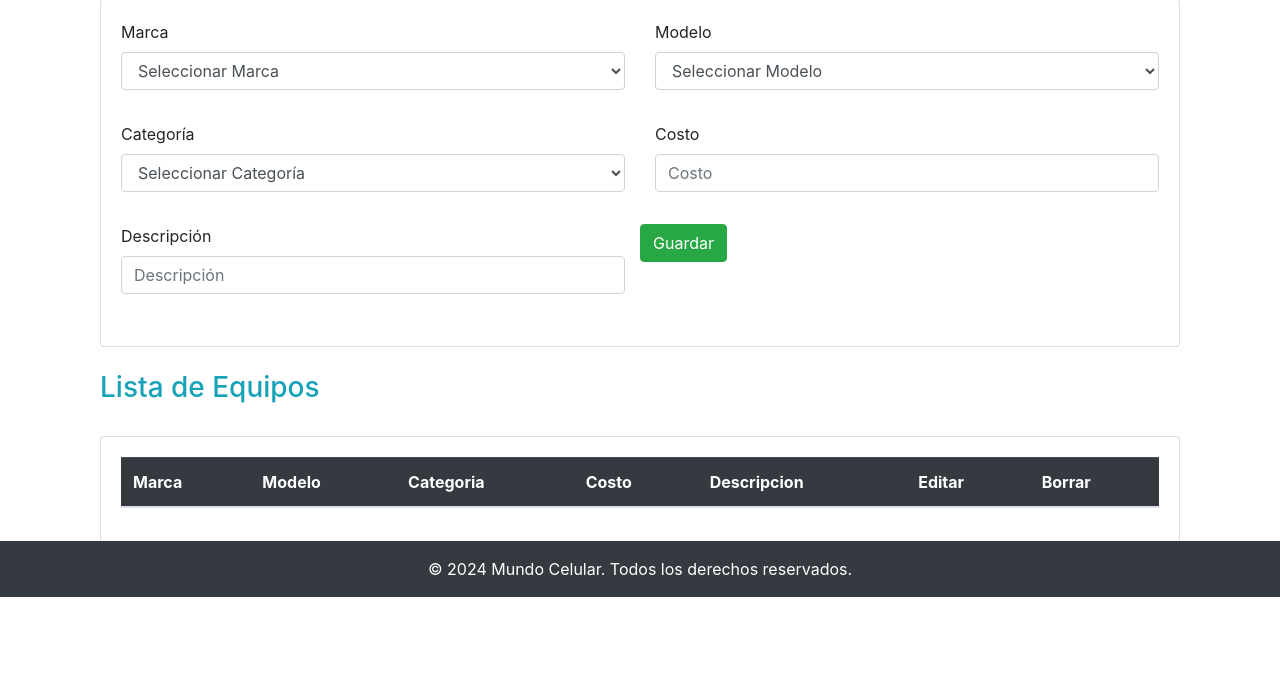
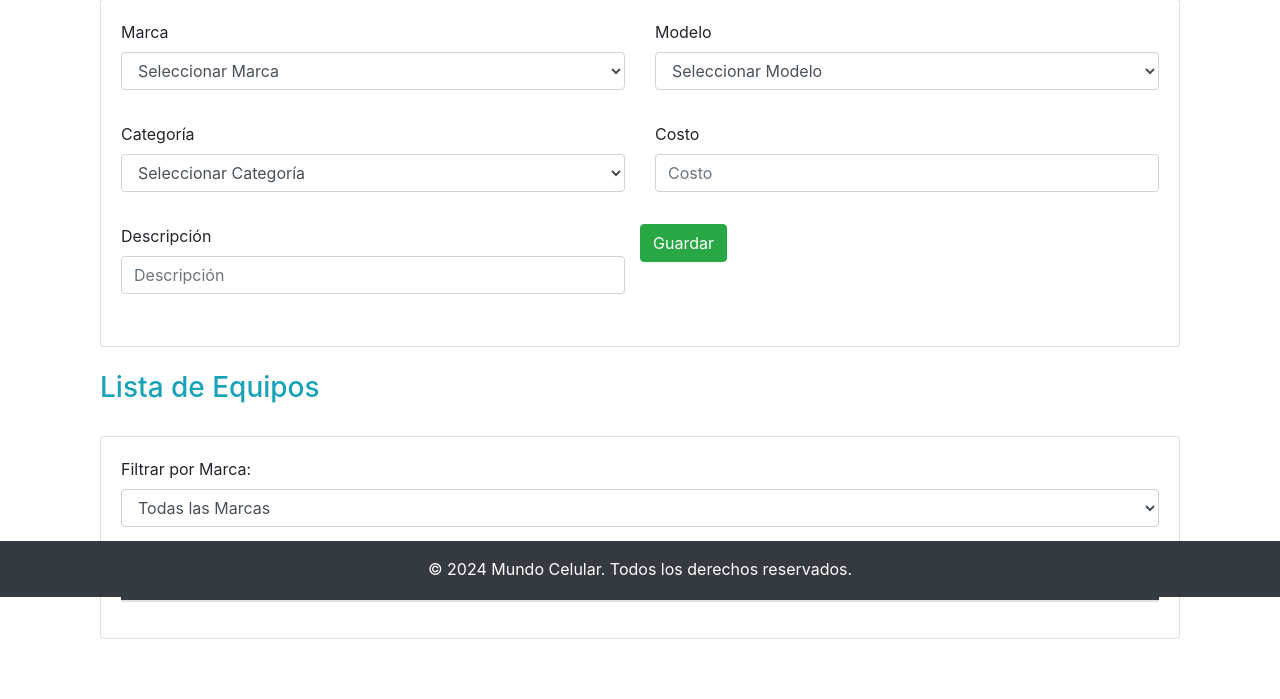
Before and after one commit to joninet2971/efi_python, a Flask app: page /equipos in a window 1280 px wide. Shown: the part 203-902 px from the top of the page. Before the commit the page ends 800 px from the top, so only its background shows below. Run offline with Flask 3, Linux system fonts and the light colour scheme; lists and menus that the app fills with data are empty; some libraries are stand-ins or nearby versions.

Commit message:
filter equipos

```diff
--- a/templates/equipos.html
+++ b/templates/equipos.html
@@ -76,7 +76,19 @@
     </div>
     <div class="card">
         <div class="card-body">
-            <table class="table table-striped">
+            <form class="filter-form">
+                <div class="form-group">
+                    <label for="marca-filter">Filtrar por Marca:</label>
+                    <select name="marca" id="marca-filter" class="form-control marca-select">
+                        <option value="">Todas las Marcas</option>
+                        {% for marca in marcas %}
+                            <option value="{{ marca.nombre_marca }}">{{ marca.nombre_marca }}</option>
+                        {% endfor %}
+                    </select>
+                </div>
+            </form>
+
+            <table class="table table-striped mt-4">
                 <thead class="table-dark">
                     <tr>
                         <th>Marca</th>
@@ -88,9 +100,9 @@
                         <th>Borrar</th>
                     </tr>
                 </thead>
-                <tbody>
+                <tbody class="equipos-table">
                     {% for equipo in equipos %}
-                    <tr>
+                    <tr data-marca="{{ equipo.marca.nombre_marca|lower }}">
                         <td>{{ equipo.marca.nombre_marca }}</td>
                         <td>{{ equipo.modelo.nombre_modelo }}</td>
                         <td>{{ equipo.categoria.nombre_categoria }}</td>
@@ -104,6 +116,9 @@
             </table>
         </div>
     </div>
-
 </div>
 {% endblock %}
+
+{% block scripts %}
+
+{% endblock %}
--- a/templates/template_base.html
+++ b/templates/template_base.html
@@ -43,9 +43,9 @@
     <!-- jQuery first, then Popper.js, then Bootstrap JS -->
     <script>
       document.addEventListener("DOMContentLoaded", function() {
-          const filterForm = document.getElementById("filterForm");
-          const marcaSelect = document.getElementById("marca");
-          const equiposTable = document.getElementById("equiposTable");
+          const filterForm = document.querySelector(".filter-form");
+          const marcaSelect = document.querySelector(".marca-select");
+          const equiposTable = document.querySelector(".equipos-table");
 
           marcaSelect.addEventListener("change", function() {
               const selectedMarca = marcaSelect.value.toLowerCase();
```
Also changed, not shown: templates/index.html (+5 -24 lines).
